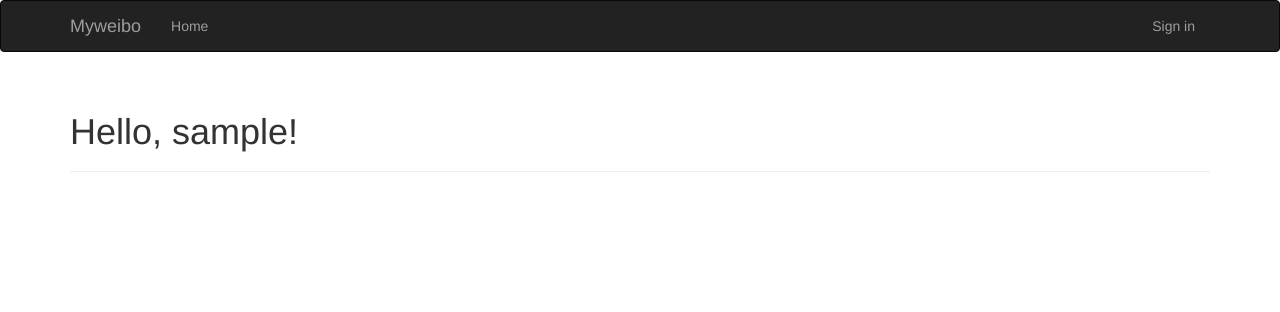
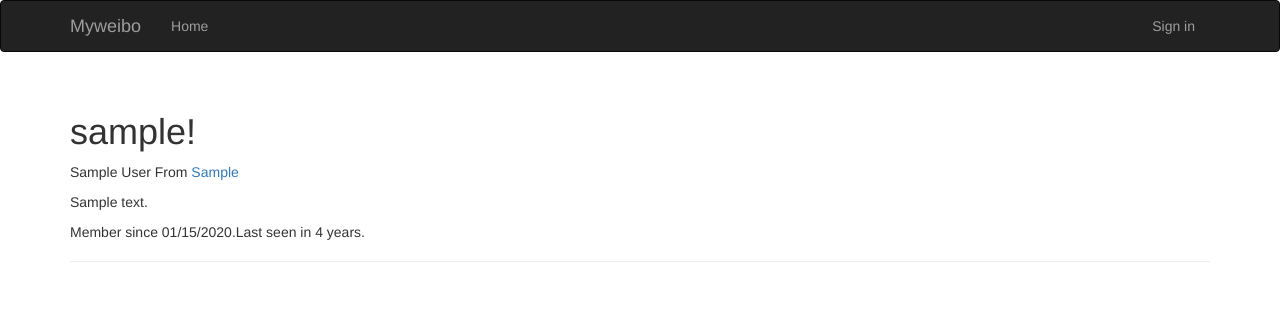
Before and after one commit to Pandoraemon/learningPython, a Flask app: a page that uses 3_Myweibo/app/templates/base.html in a window 1280 px wide. Shown: the top 312 px of the page. Run offline with Flask 2, Linux system fonts and the light colour scheme; tables that the repository leaves empty hold one stand-in row (values such as "Sample post"); some libraries are stand-ins or nearby versions.

Commit message:
add edit profile

```diff
--- a/3_Myweibo/app/auth/views.py
+++ b/3_Myweibo/app/auth/views.py
@@ -6,6 +6,14 @@
 from app import db
 from ..email import send_email
 from flask.ext.login import current_user
+
+
+@auth.before_app_request
+def before_request():
+    if current_user.is_authenticated:
+        current_user.ping()
+        if not current_user.confirmed and request.endpoint[:5] != 'auth.' and request.endpoint != 'static':
+            return redirect(url_for('auth.unconfirmed'))
 
 
 @auth.route('/login', methods=['GET', 'POST'])
--- a/3_Myweibo/app/decorators.py
+++ b/3_Myweibo/app/decorators.py
@@ -1,6 +1,6 @@
 from functools import wraps
 from flask import abort
-from flask.ext.login import current_app
+from flask.ext.login import current_user
 from .models import Permission
 
 
@@ -8,7 +8,7 @@ def permission_required(permission):
     def decorator(f):
         @wraps(f)
         def decorated_function(*args, **kwargs):
-            if not current_app.can(permission):
+            if not current_user.can(permission):
                 abort(403)
             return f(*args, **kwargs)
         return decorated_function
--- a/3_Myweibo/app/main/views.py
+++ b/3_Myweibo/app/main/views.py
@@ -1,9 +1,11 @@
-from flask import render_template, session, redirect, url_for, current_app
+from flask import render_template, session, redirect, url_for, current_app, abort, flash
 from ..email import send_email
 from . import main
-from .form import NameForm
+from .form import NameForm, EditProfileForm, EditProfileAdminForm
 from .. import db
-from ..models import User
+from ..models import User, Role
+from flask.ext.login import login_required, current_user
+from ..decorators import admin_required
 
 
 @main.route('/', methods=['GET', 'POST'])
@@ -27,6 +29,53 @@ def index():
                            known=session.get('known', False))
 
 
-@main.route('/user/<name>')
-def user(name):
-    return render_template('user.html', name=name)
+@main.route('/user/<username>')
+def user(username):
+    user = User.query.filter_by(username=username).first()
+    if user is None:
+        abort(404)
+    return render_template('user.html', user=user)
+
+
+@main.route('/edit-profile', methods=['GET', 'POST'])
+@login_required
+def edit_profile():
+    form = EditProfileForm()
+    if form.validate_on_submit():
+        current_user.name = form.name.data
+        current_user.location = form.location.data
+        current_user.about_me = form.about_me.data
+        db.session.add(current_user)
+        flash('Your profile has been update')
+        return redirect(url_for('.user', username=current_user.username))
+    form.name.data = current_user.name
+    form.location.data = current_user.location
+    form .about_me.data = current_user.about_me
+    return render_template('edit_profile.html', form=form)
+
+
+@main.route('/edit-profile/<int:id>', methods=['GET', 'POST'])
+@login_required
+@admin_required
+def edit_profile_admin(id):
+    user = User.query.get_or_404(id)
+    form = EditProfileAdminForm(user=user)
+    if form.validate_on_submit():
+        user.email = form.email.data
+        user.username = form.username.data
+        user.confirmed = form.confirmed.data
+        user.role = Role.query.get(form.role.data)
+        user.name = form.name.data
+        user.location = form.location.data
+        user.about_me = form.about_me.data
+        db.session.add(user)
+        flash('The profile has been update')
+        return redirect(url_for('.user', username=user.username))
+    form.email.data = user.email
+    form.username.data = user.username
+    form.confirmed.data = user.confirmed
+    form.role.data = user.role.id
+    form.name.data = user.name
+    form.location.data = user.location
+    form.about_me.data = user.about_me
+    return render_template('edit_profile.html', form=form, user=user)
--- a/3_Myweibo/app/models.py
+++ b/3_Myweibo/app/models.py
@@ -3,6 +3,7 @@ from werkzeug.security import generate_password_hash, check_password_hash
 from flask.ext.login import UserMixin, AnonymousUserMixin
 from itsdangerous import TimedJSONWebSignatureSerializer as Serializer
 from flask import current_app
+from datetime import datetime
 
 
 class Permission:
@@ -54,12 +55,17 @@ class User(UserMixin, db.Model):
     role_id = db.Column(db.Integer, db.ForeignKey('roles.id'))
     password_hash = db.Column(db.String(128))
     confirmed = db.Column(db.Boolean, default=False)
+    name = db.Column(db.String(64))
+    location = db.Column(db.String(64))
+    about_me = db.Column(db.Text())
+    member_since = db.Column(db.DATETIME(), default=datetime.utcnow)
+    last_seen = db.Column(db.DATETIME(), default=datetime.utcnow)
 
     def __init__(self, **kwargs):
         super(User, self).__init__(**kwargs)
         if self.role is None:
             if self.email == current_app.config['MYWEIBO_ADMIN']:
-                self.role = Role.query.filter_by(permission=0xff).first()
+                self.role = Role.query.filter_by(permissions=0xff).first()
             if self.role is None:
                 self.role = Role.query.filter_by(default=True).first()
 
@@ -115,6 +121,10 @@ class User(UserMixin, db.Model):
     def is_administrator(self):
         return self.can(Permission.ADMINISTER)
 
+    def ping(self):
+        self.last_seen = datetime.utcnow()
+        db.session.add(self)
+
 
 class AnonymousUser(AnonymousUserMixin):
     def can(self, permissions):
--- a/3_Myweibo/app/templates/base.html
+++ b/3_Myweibo/app/templates/base.html
@@ -28,6 +28,9 @@
         <div class="navbar-collapse collapse">
              <ul class="nav navbar-nav">
                  <li><a href="{{ url_for('main.index') }}">Home</a></li>
+                 {% if current_user.is_authenticated %}
+                 <li><a href="{{ url_for('main.user', username=current_user.username) }}">Profile</a></li>
+                 {% endif %}
              </ul>
             <ul class="nav navbar-nav navbar-right">
                 {% if current_user.is_authenticated %}
--- a/3_Myweibo/app/templates/user.html
+++ b/3_Myweibo/app/templates/user.html
@@ -1,7 +1,32 @@
 {% extends"base.html" %}
+
+{% block title %} Myweibo  - {{ user.username }}{% endblock %}
 
 {% block page_content%}
 <div class="page-header">
-    <h1>Hello, {{ name }}!</h1>
+    <h1>{{ user.username }}!</h1>
+    {% if user.name or user.location %}
+    <p>
+        {% if user.name %}{{ user.name }}{% endif %}
+        {% if user.location %}
+            From <a href="http://maps.baidu.com/?q={{ user.location }}">{{ user.location }}</a>
+        {% endif %}
+    </p>
+    {% endif %}
+    {% if current_user.is_administrator() %}
+    <p>
+        <a href="mailto:{{ user.email }}">{{ user.email }}</a>
+    </p>
+    {% endif %}
+    {% if user.about_me %}<p>{{ user.about_me }}</p>{% endif %}
+    <p>Member since {{ moment(user.member_since).format('L') }}.Last seen {{ moment(user.last_seen).fromNow() }}.</p>
+    <p>
+    {% if user == current_user %}
+    <a class="btn btn-danger" href="{{ url_for('.edit_profile') }}">Edit Profile</a>
+    {% endif %}
+    {% if current_user.is_administrator() %}
+    <a class="btn btn-danger" href="{{ url_for('.edit_profile_admin', id=user.id) }}">Edit Profile [Admin</a>
+    {% endif %}
+    </p>
 </div>
 {% endblock %}
```
Also changed, not shown: 3_Myweibo/app/main/form.py (+39 -2 lines), 3_Myweibo/app/templates/edit_profile.html (added, +13 -0 lines), 3_Myweibo/migrations/versions/25dbaa542221_.py (added, +26 -0 lines), 3_Myweibo/migrations/versions/428e9c78cde1_.py (added, +34 -0 lines), 10 other files.
